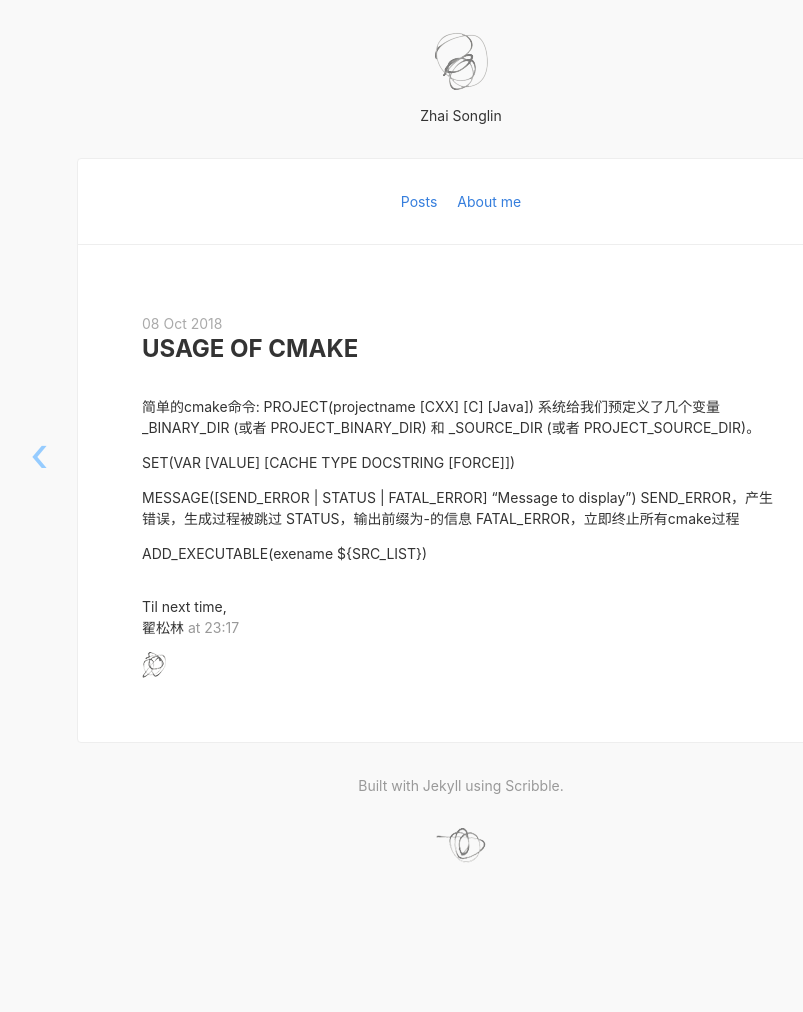
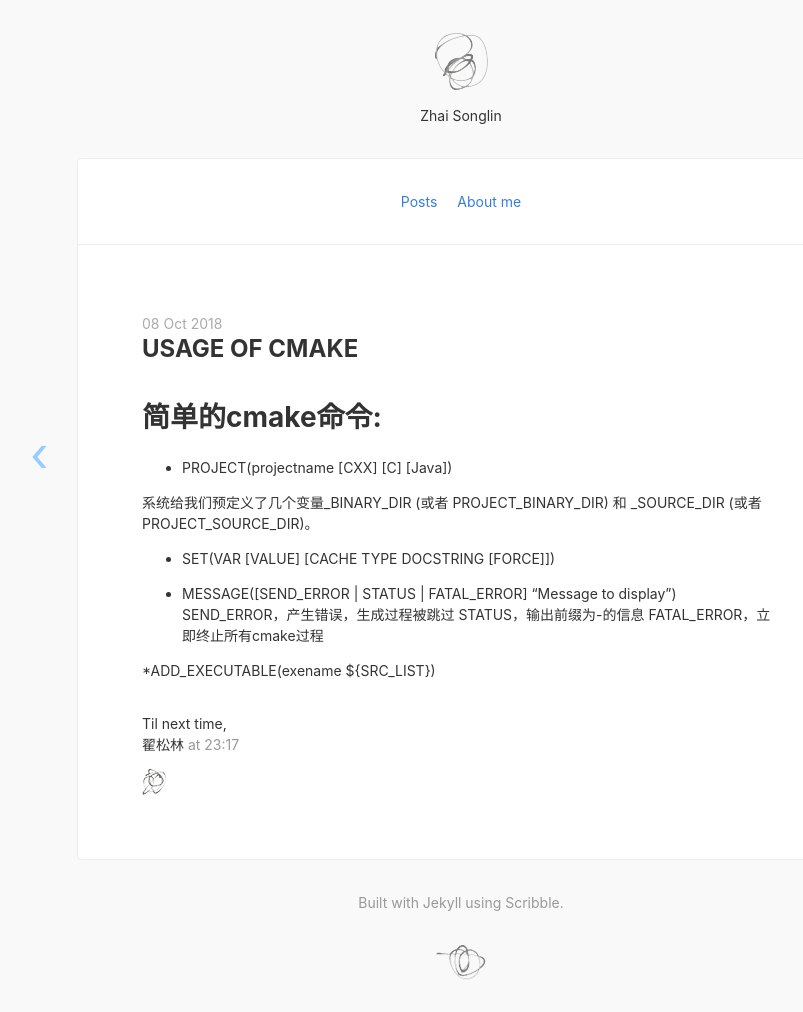
Before and after one commit to blog-slinzhai/blog-slinzhai.github.io, a Jekyll site: the page built from _posts/2018-10-09-cmake-usage.md, in a window 1280 px wide. Shown: the whole page, without its empty margins (179-982 px from the left). Built offline with Jekyll 4.4.1, drawn with Linux system fonts in a browser that asks for light colours; nearby versions of some CDN libraries; before the commit the page ends 900 px from its top, so only the background shows below that; part of the change alters nothing that is shown.

```diff
--- a/_posts/2018-10-09-cmake-usage.md
+++ b/_posts/2018-10-09-cmake-usage.md
@@ -3,15 +3,17 @@ title: Usage of Cmake
 date: 2018-10-08 23:17:30
 ---
 
-简单的cmake命令:
-PROJECT(projectname [CXX] [C] [Java])
+# 简单的cmake命令:
+
+* PROJECT(projectname [CXX] [C] [Java])
+
 系统给我们预定义了几个变量<projectname>_BINARY_DIR (或者 PROJECT_BINARY_DIR) 和 <projectname>_SOURCE_DIR (或者 PROJECT_SOURCE_DIR)。
 
-SET(VAR [VALUE] [CACHE TYPE DOCSTRING [FORCE]])
+* SET(VAR [VALUE] [CACHE TYPE DOCSTRING [FORCE]])
 
-MESSAGE([SEND_ERROR | STATUS | FATAL_ERROR] "Message to display")
+* MESSAGE([SEND_ERROR | STATUS | FATAL_ERROR] "Message to display")
 SEND_ERROR，产生错误，生成过程被跳过
 STATUS，输出前缀为-的信息
 FATAL_ERROR，立即终止所有cmake过程
 
-ADD_EXECUTABLE(exename ${SRC_LIST})
+*ADD_EXECUTABLE(exename ${SRC_LIST})
```
